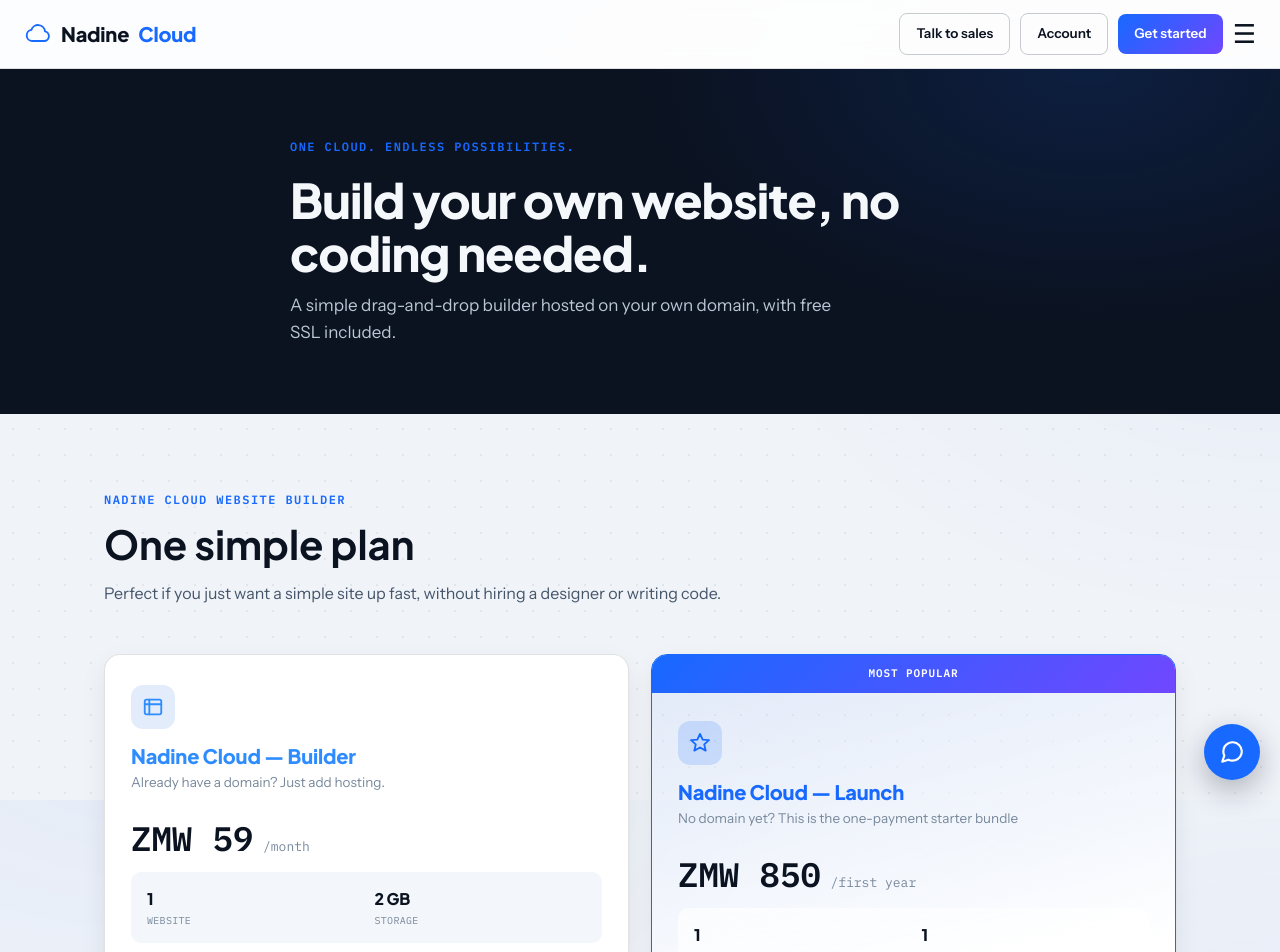
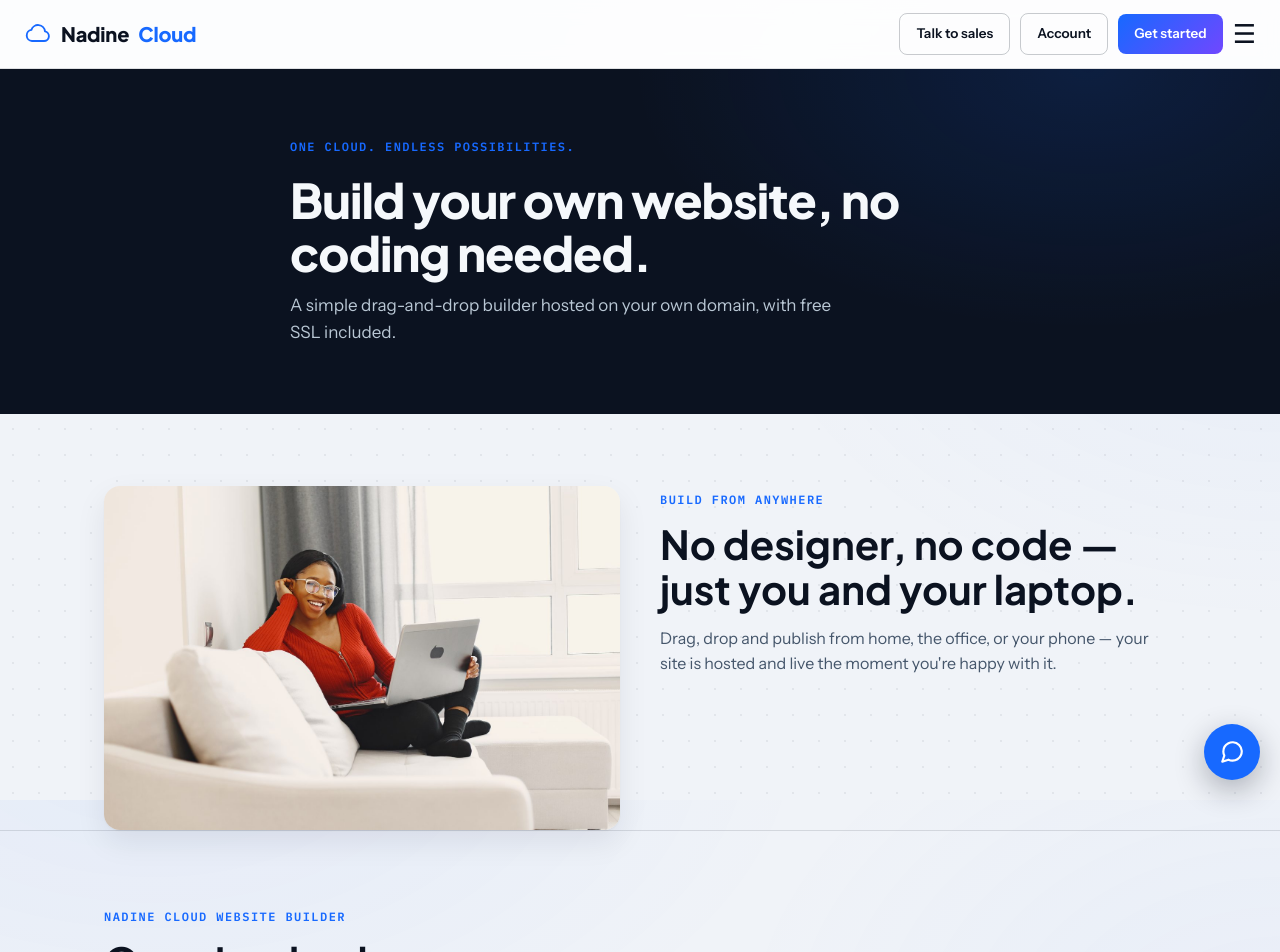
Before and after one commit to nadineomnitradinglimited-cmyk/nadine-cloud-website, a Next.js app in the folder web/: page /builder in a window 1280 px wide. Shown: the top 952 px of the page. Built offline with nearby package versions, Linux system fonts and the light colour scheme; no server answers.

Commit message:
Add supporting photos to Checkout and Builder pages
Full-frame, uncropped -- placed in a two-column text+image section
matching the existing About page pattern rather than the wide
banner hero treatment used elsewhere.

```diff
--- a/web/app/builder/page.tsx
+++ b/web/app/builder/page.tsx
@@ -36,6 +36,28 @@ export default function Builder() {
           <span className="eyebrow">One Cloud. Endless Possibilities.</span>
           <h1>Build your own website, no coding needed.</h1>
           <p>A simple drag-and-drop builder hosted on your own domain, with free SSL included.</p>
+        </div>
+      </section>
+
+      <section className="section" style={{ paddingBottom: 0 }}>
+        <div className="wrap">
+          <div className="contact-grid">
+            <div>
+              <img
+                src="/assets/builder-home.jpg"
+                alt=""
+                style={{ borderRadius: 16, width: "100%", display: "block", boxShadow: "0 1px 2px rgba(11,18,32,.05), 0 12px 30px rgba(11,18,32,.08)" }}
+              />
+            </div>
+            <div>
+              <span className="eyebrow">Build from anywhere</span>
+              <h2>No designer, no code — just you and your laptop.</h2>
+              <p style={{ color: "var(--text-soft)" }}>
+                Drag, drop and publish from home, the office, or your phone — your site is hosted and live the
+                moment you&apos;re happy with it.
+              </p>
+            </div>
+          </div>
         </div>
       </section>
 
```
Also changed, not shown: web/app/checkout/page.tsx (+22 -0 lines), web/public/assets/builder-home.jpg (added), web/public/assets/checkout-payment.jpg (added).
